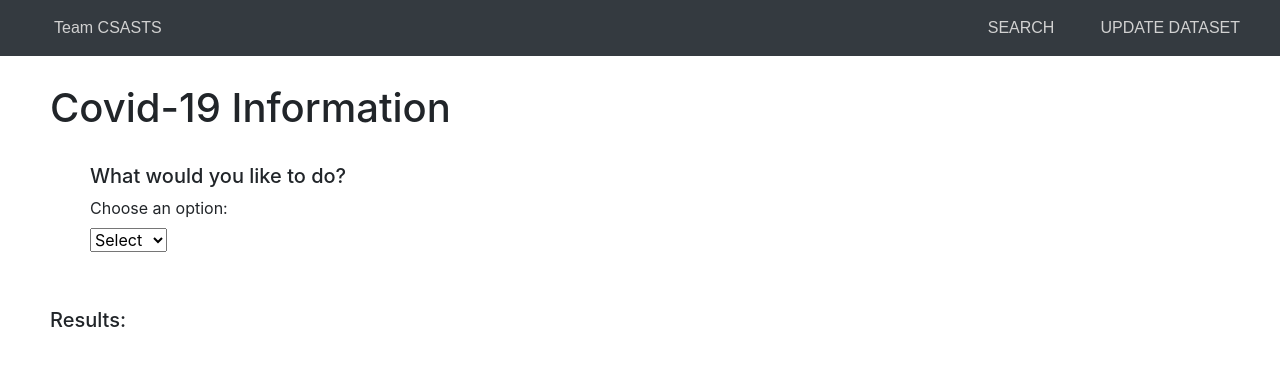
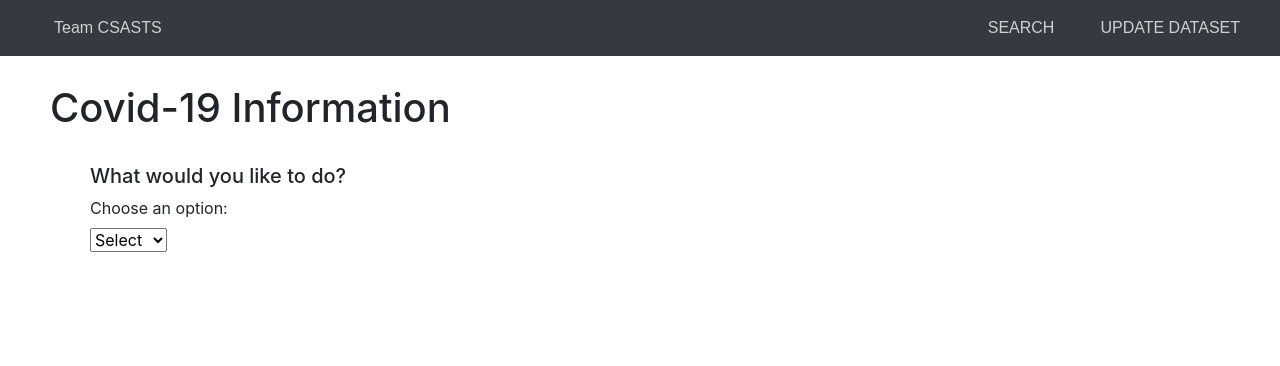
Before and after one commit to Cyoo9/Covid19-Data-Analytics, a website: page public/covidDataUpdate.html in a window 1280 px wide. Drawn offline with nearby package versions, Linux system fonts and the light colour scheme.

Commit message:
minor changes

```diff
--- a/public/covidDataUpdate.html
+++ b/public/covidDataUpdate.html
@@ -259,7 +259,7 @@
 
             <br>
 
-            <h5> Results: </h5>
+            <!-- <h5> Results: </h5> -->
             <!-- temporary; shows test results, needs to display output.txt, needs to align with checkboxes-->
             <!--h3>
                 Data extracted from External JSON file and converted to an HTML table
--- a/public/script.js
+++ b/public/script.js
@@ -1,7 +1,3 @@
-
-
-
-
 var provincesbyCountry = {
     "('St. Martin',)" : [""],
     Afghanistan : [""],
```
